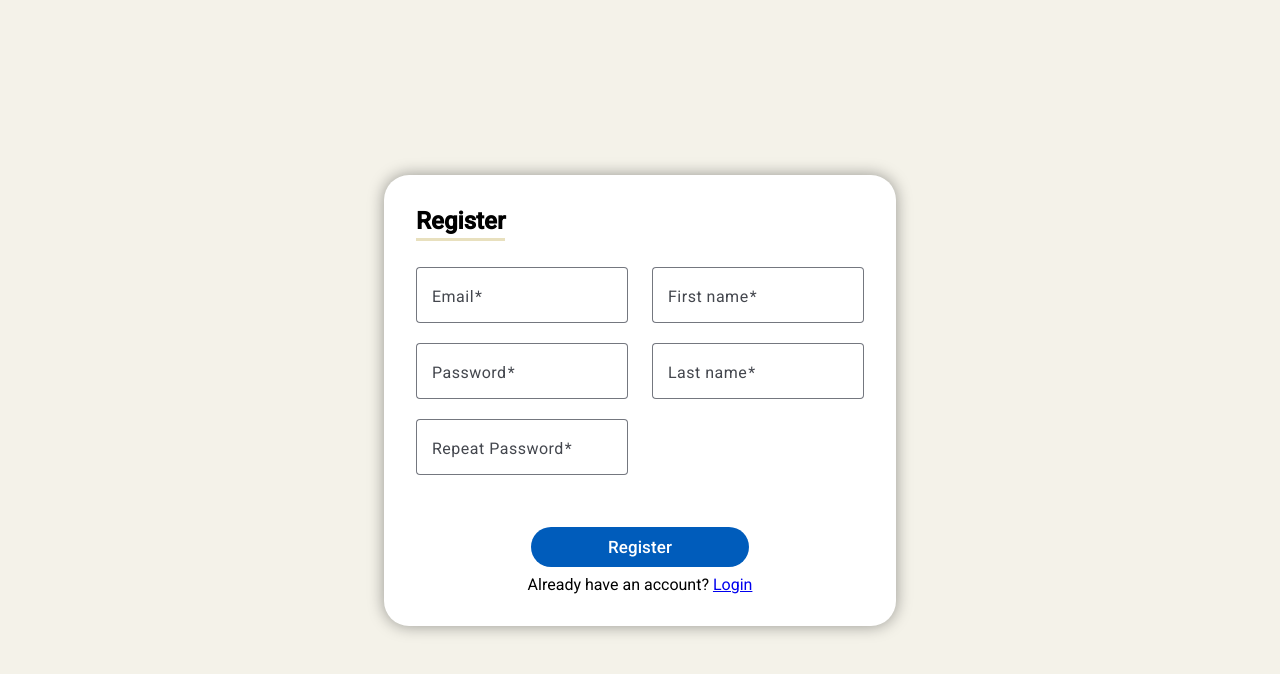
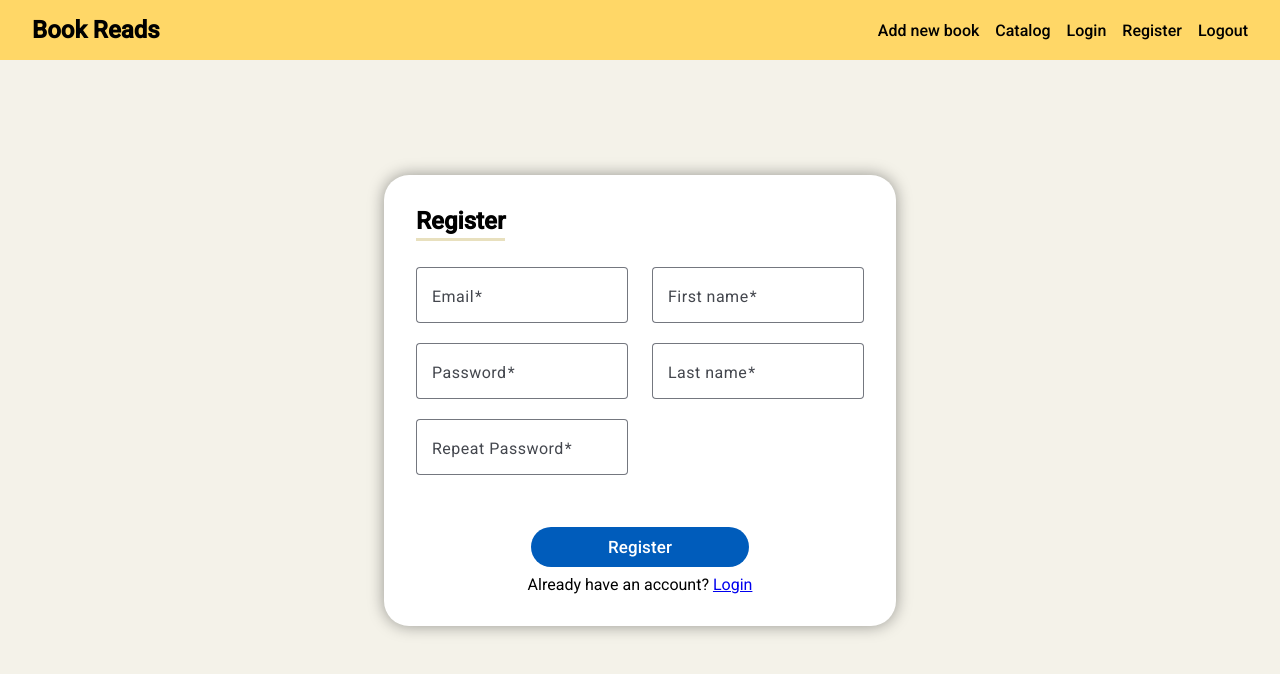
Before and after one commit to CecoIvanow/Book-Reads, an Angular app in the folder client/: page / in a window 1280 px wide. Shown: the top 674 px of the page. Built offline with nearby package versions, Linux system fonts and the light colour scheme.

Commit message:
Client/Feat: Add fixed nav-bar

```diff
--- a/client/src/app/app.html
+++ b/client/src/app/app.html
@@ -1,3 +1,4 @@
+<nav-bar></nav-bar>
 <register-page></register-page>
 <!-- <login-page></login-page> -->
 
--- a/client/src/app/app.ts
+++ b/client/src/app/app.ts
@@ -2,10 +2,11 @@ import { Component } from '@angular/core';
 import { RouterOutlet } from '@angular/router';
 import { LoginPage } from './login-page/login-page.js';
 import { RegisterPage } from './register-page/register-page.js';
+import { NavBar } from './nav-bar/nav-bar.js';
 
 @Component({
   selector: 'app-root',
-  imports: [RouterOutlet, LoginPage, RegisterPage],
+  imports: [RouterOutlet, LoginPage, RegisterPage, NavBar],
   templateUrl: './app.html',
   styleUrl: './app.scss'
 })
--- /dev/null
+++ b/client/src/app/nav-bar/nav-bar.html
@@ -0,0 +1,12 @@
+<section class="nav-bar">
+    <nav>
+        <a href="#" class="logo"><h2>Book Reads</h2></a>
+        <ul>
+            <li><a href="#">Add new book</a></li>
+            <li><a href="#">Catalog</a></li>
+            <li><a href="#">Login</a></li>
+            <li><a href="#">Register</a></li>
+            <li><a href="#">Logout</a></li>
+        </ul>
+    </nav>
+</section>
--- /dev/null
+++ b/client/src/app/nav-bar/nav-bar.scss
@@ -0,0 +1,40 @@
+a {
+    text-decoration: none;
+    color: black;
+}
+
+section.nav-bar {
+    background-color: #FFD767;
+    z-index: 999;
+    height: 60px;
+    width: 100%;
+    padding-inline: 2rem;
+    position: fixed;
+    top: 0;
+}
+
+.nav-bar nav {
+    display: flex;
+    flex-direction: row;
+    justify-content: space-between;
+    align-items: center;
+    height: inherit
+}
+
+nav ul {
+    display: flex;
+    flex-direction: row;
+    justify-content: center;
+    align-items: center;
+    gap: 1rem;
+}
+
+ul a {
+    font-weight: 500;
+}
+
+ul li:hover {
+    text-decoration: underline;
+    transform: scale(1.1);
+    transition: 0.2s ease-out;
+}
```
Also changed, not shown: client/src/app/nav-bar/nav-bar.ts (added, +11 -0 lines), 1 other file (tests, documents, lock files or other folders).
